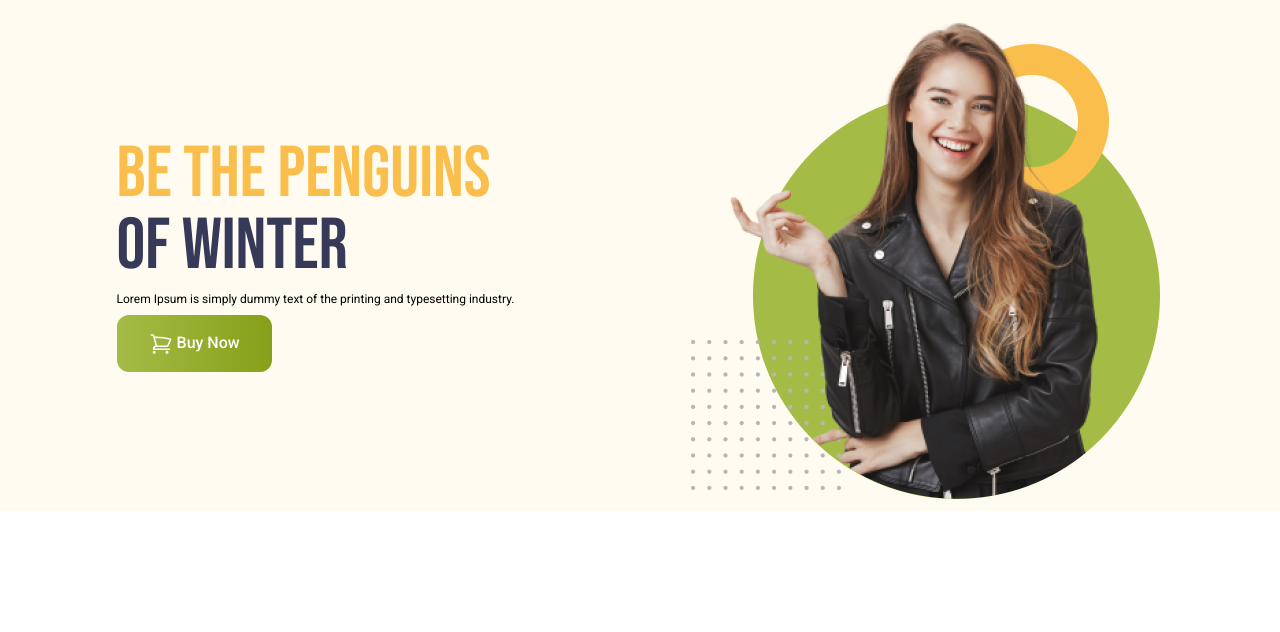
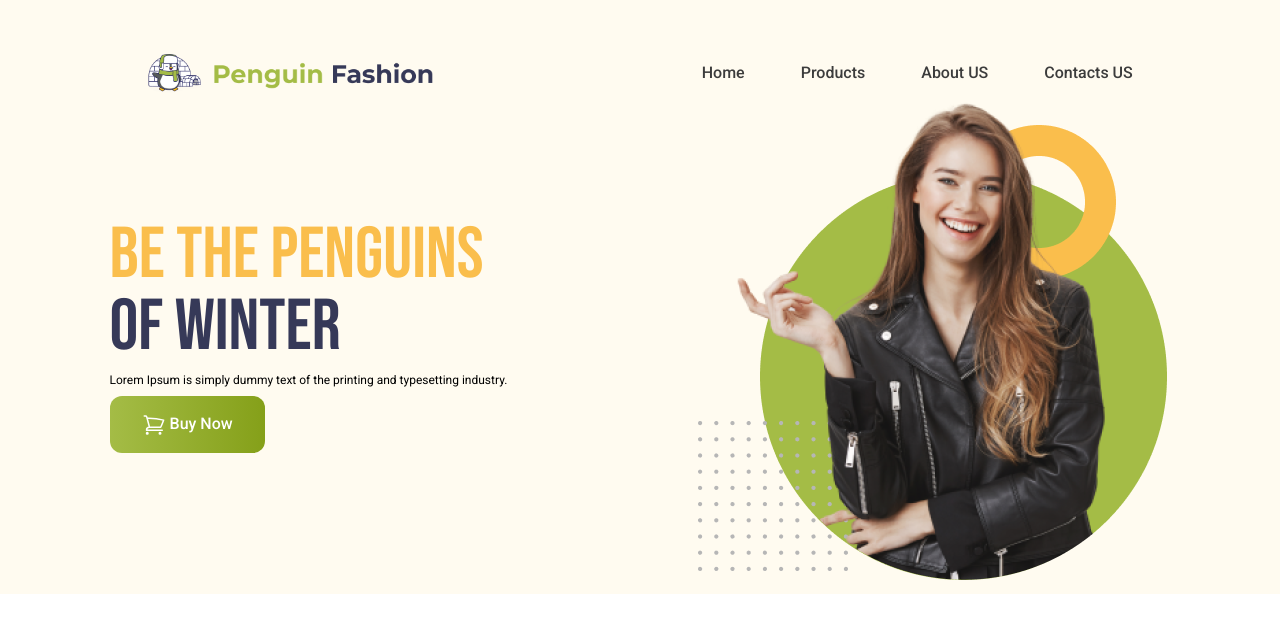
Before and after one commit to saiful2682070/penguin_fashion_website, a plain HTML site: page index.html in a window 1280 px wide. Drawn offline with nearby package versions, Linux system fonts and the light colour scheme.

Commit message:
Complete header section by adding navbar

```diff
--- a/index.html
+++ b/index.html
@@ -19,17 +19,30 @@
         .roboto {
             font-family: "Roboto", sans-serif;
         }
+        .w72{
+            width:293px;
+        }
     </style>
 </head>
 
 <body>
     <!-- Header Start -->
-    <header class="bg-[#FFFBF0] p-3">
-        <nav>
-
+    <header class="bg-[#FFFBF0] p-3.5">
+        <nav class="md:flex md:justify-around md:items-center mt-10">
+            <div class="w-72">
+                <img src="icons/logo.png" alt="">
+            </div>
+            <div>
+                <ul class="flex justify-around gap-14 roboto text-base font-medium text-[#3C3C3C]">
+                    <li><a href="">Home</a></li>
+                    <li><a href="">Products</a></li>
+                    <li><a href="">About US</a></li>
+                    <li><a href="">Contacts US</a></li>
+                </ul>
+            </div>
         </nav>
         <!-- Banner Start -->
-        <div class="ml-4 mr-4 md:flex md:justify-around md:items-center">
+        <div class="md:flex md:justify-around md:items-center">
             <div>
                 <h1 class="bebas_neue uppercase text-7xl mb-2"><span class="text-[#FABE4C]">Be the Penguins</span> <br>
                     <span class="text-[#363958]">of Winter</span>
```
